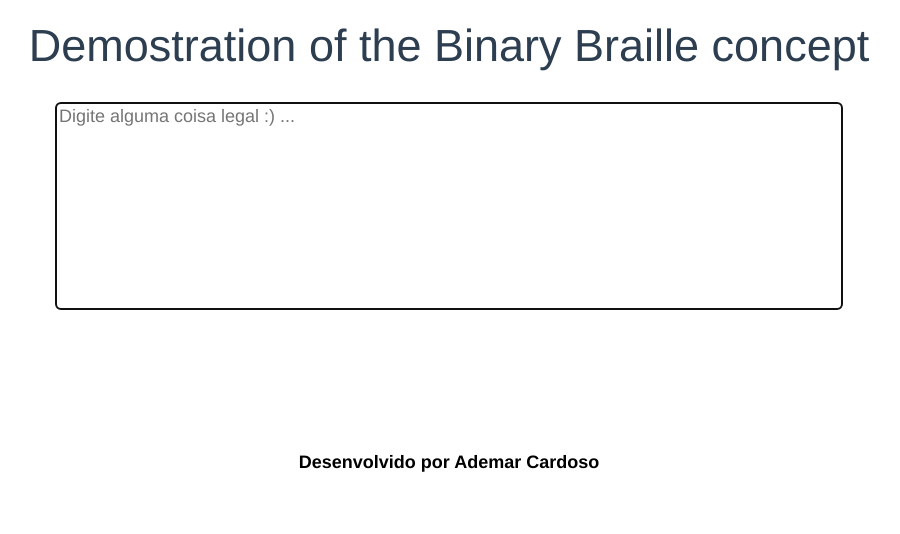
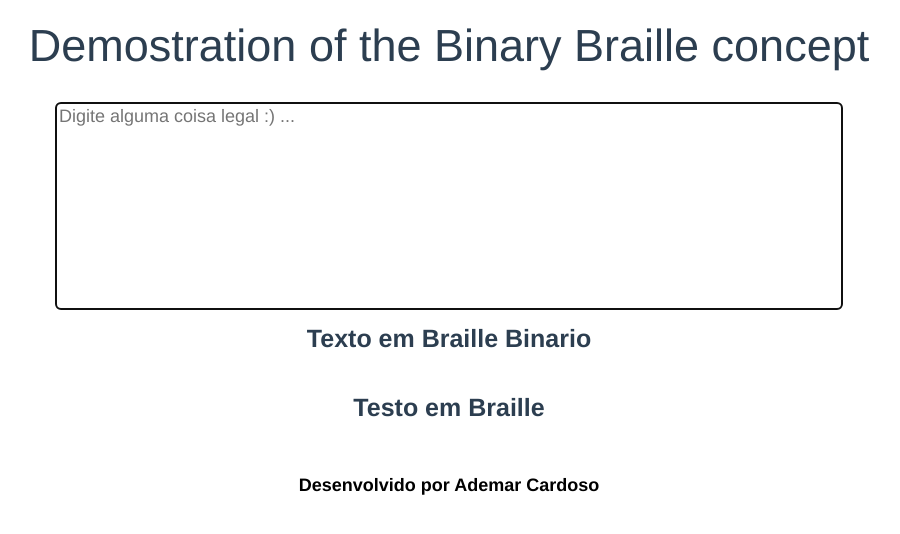
Before and after one commit to Print-Dots/demo-binary-braille, a Vue app: page / in a window 1280 px wide. Shown: the top 534 px of the page, without its empty margins (191-1091 px from the left). Built offline with nearby package versions, Linux system fonts and the light colour scheme.

Commit message:
Add labels to content in braille

```diff
--- a/src/App.vue
+++ b/src/App.vue
@@ -4,8 +4,10 @@
     <Container />
 
     <section class="app__content">
+      <p class="app__content__label">Texto em Braille Binario</p>
       <p class="app__content--binary"> {{ textParsedBinary }} </p>
 
+      <p class="app__content__label">Testo em Braille</p>
       <p class="app__content--braille"> {{ textParsedBraille }} </p>
     </section>
 
@@ -58,6 +60,14 @@ export default {
 }
 
 .app__content--braille {
+  margin: 15px 0 20px 0;
   font-size: 35px;
 }
+
+.app__content__label {
+  text-align: center;
+  margin: 0;
+  font-size: 25px;
+  font-weight: 800;
+}
 </style>
```
